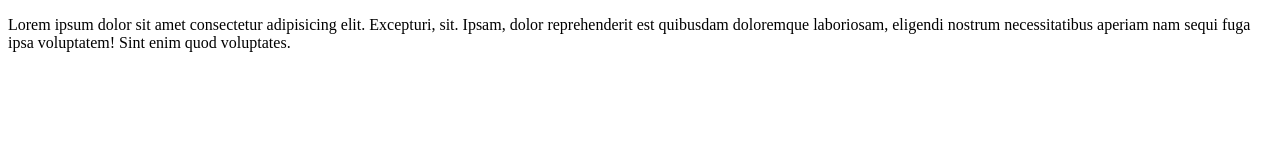
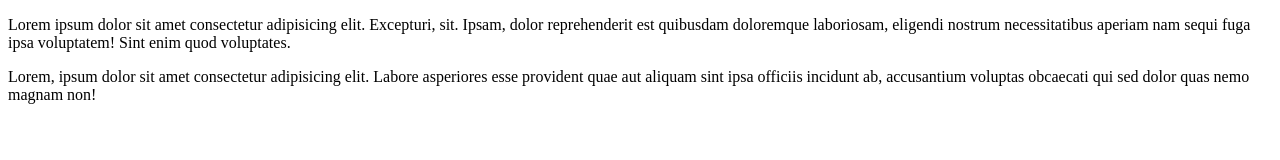
Before and after one commit to Kirkusik/branchTest, a plain HTML site: page index.html in a window 1280 px wide. Drawn offline with Linux system fonts and the light colour scheme.

Commit message:
index changes

```diff
--- a/index.html
+++ b/index.html
@@ -12,5 +12,10 @@
 			eligendi nostrum necessitatibus aperiam nam sequi fuga ipsa voluptatem!
 			Sint enim quod voluptates.
 		</p>
+		<p>
+			Lorem, ipsum dolor sit amet consectetur adipisicing elit. Labore
+			asperiores esse provident quae aut aliquam sint ipsa officiis incidunt
+			ab, accusantium voluptas obcaecati qui sed dolor quas nemo magnam non!
+		</p>
 	</body>
 </html>
```
